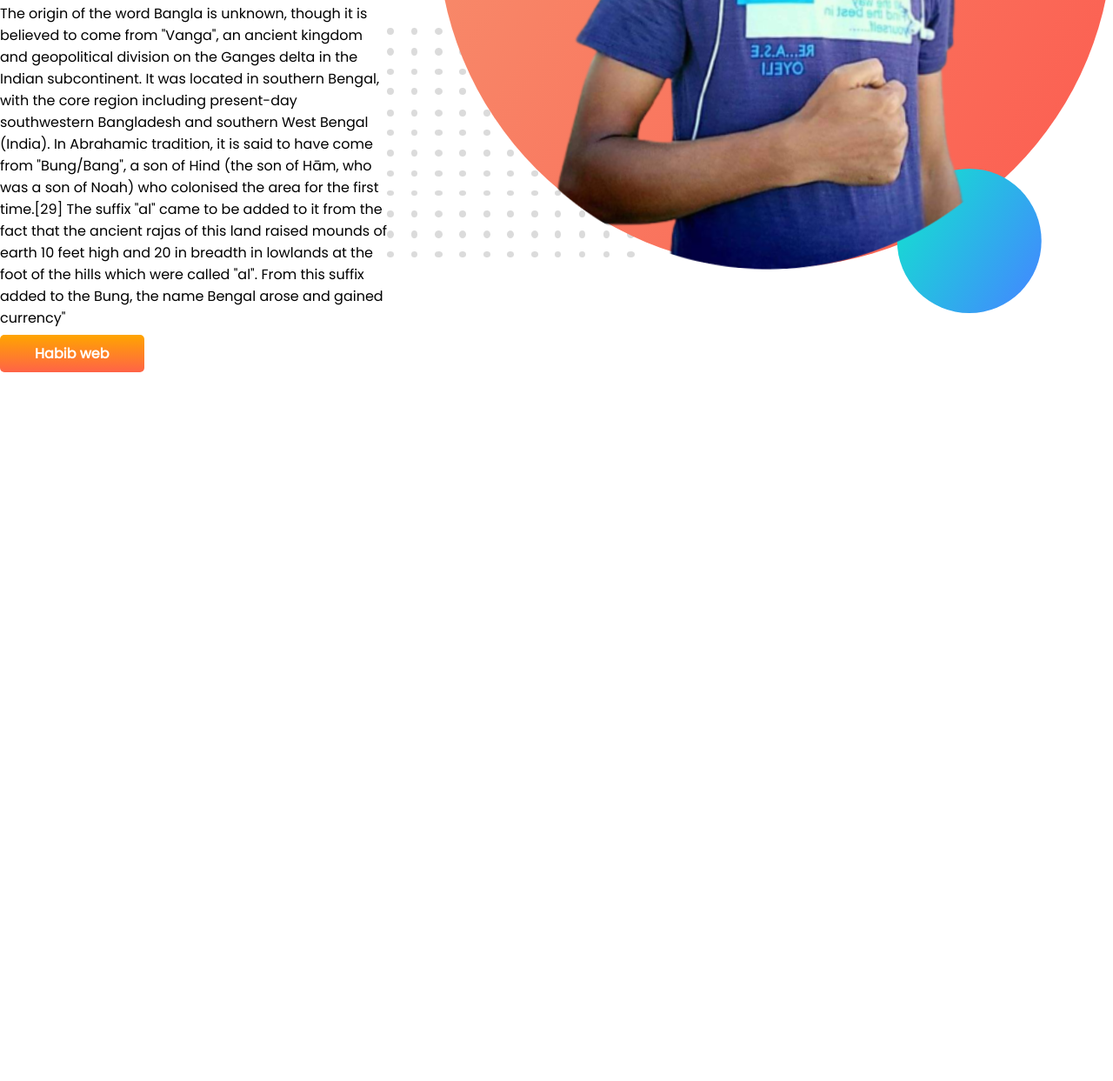
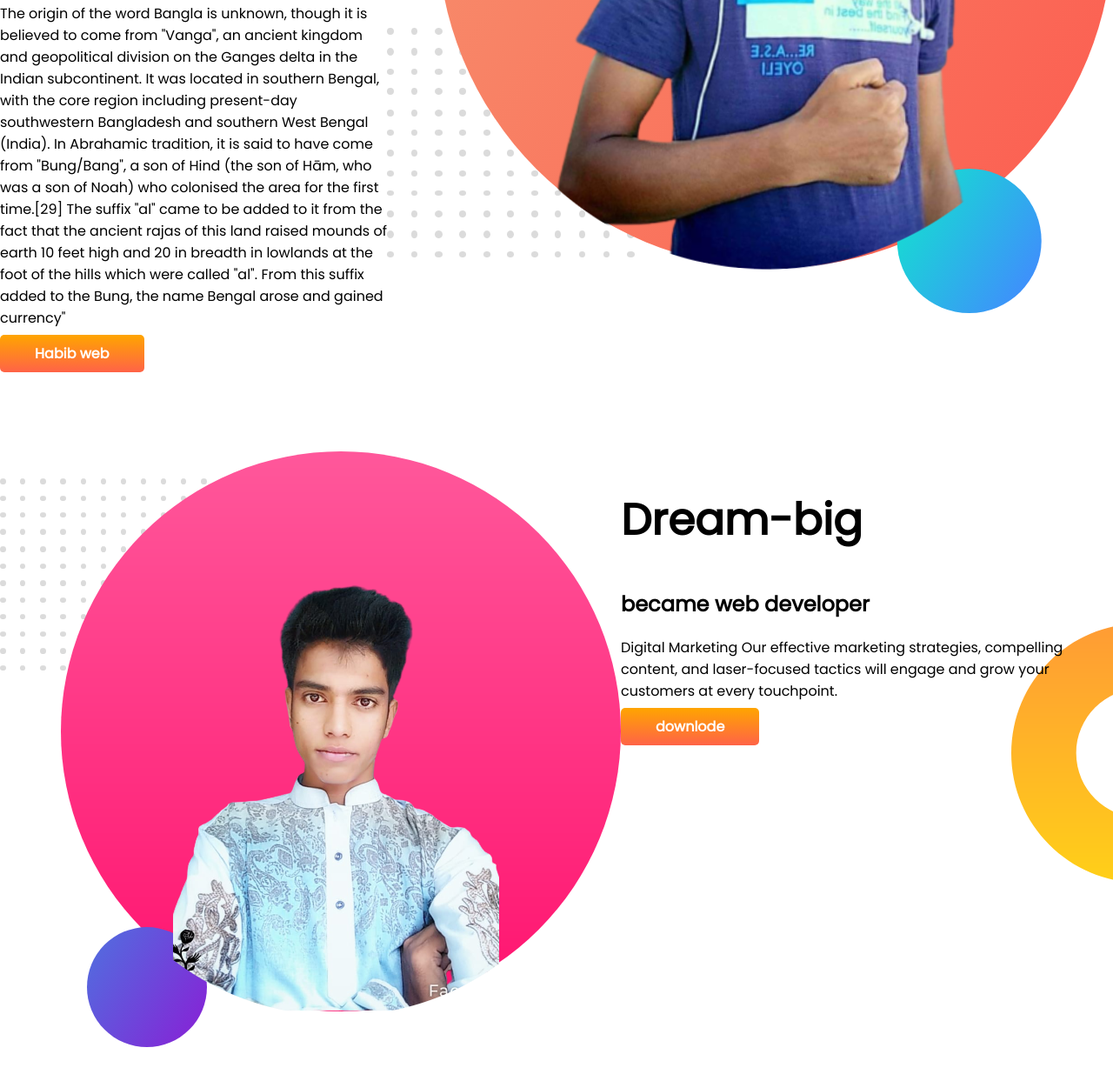
Before and after one commit to habib3812/developer-portfolio, a plain HTML site: page index.html in a window 1280 px wide. Shown: the part 469-1712 px from the top of the page at 87% size. Before the commit the page ends 897 px from the top, so only its background shows below. Drawn offline with Linux system fonts and the light colour scheme.

Commit message:
dream add

```diff
--- a/index.html
+++ b/index.html
@@ -30,6 +30,15 @@
             <img src="photo/habib-photo.png " alt=" ">
         </div>
     </section>
+    <section class="dream-big">
+        <div class="haif-widt"><img src="photo/my-photo.png" alt=""></div>
+        <div class="haif-widt">
+            <h1> Dream-big</h1>
+            <h2> became web developer</h2>
+            <p>Digital Marketing Our effective marketing strategies, compelling content, and laser-focused tactics will engage and grow your customers at every touchpoint.</p>
+            <a class="link-button" target="target _blank" href="">downlode</a>
+        </div>
+    </section>
 </body>
 
 </html>
--- a/style.css
+++ b/style.css
@@ -13,6 +13,7 @@ h1 {
 
     section {
         display: flex;
+        margin-bottom: 100px;
     }
 
     .haif-width {
@@ -34,6 +35,12 @@ section {
     }
 
     .top-banner {
-    background-image: url(photo/top-banner.png);
+        background-image: url(photo/exp-bg.png);
         background-repeat: no-repeat;
     }
+
+    .dream-big {
+        background-image: url(photo/dream-bg.png);
+        background-repeat: no-repeat;
+        background-position: right;
+    }
```
Also changed, not shown: photo/dream-bg.png (renamed from gif file/images/dream-bg.png), photo/exp-bg.png (added), photo/my-photo.png (added). Lines whose indentation alone changed are shown as unchanged.
